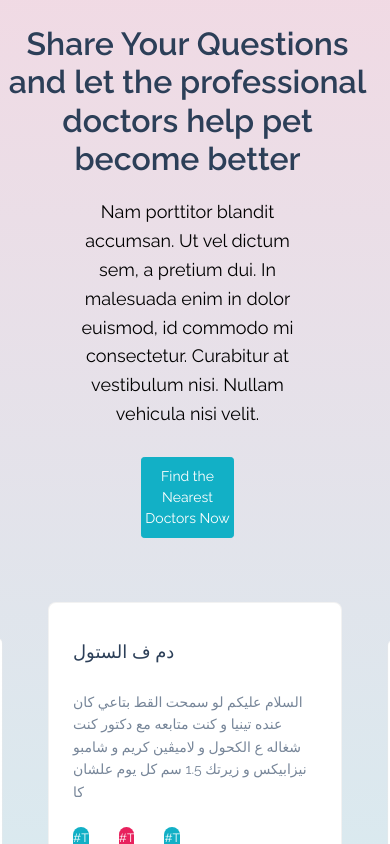
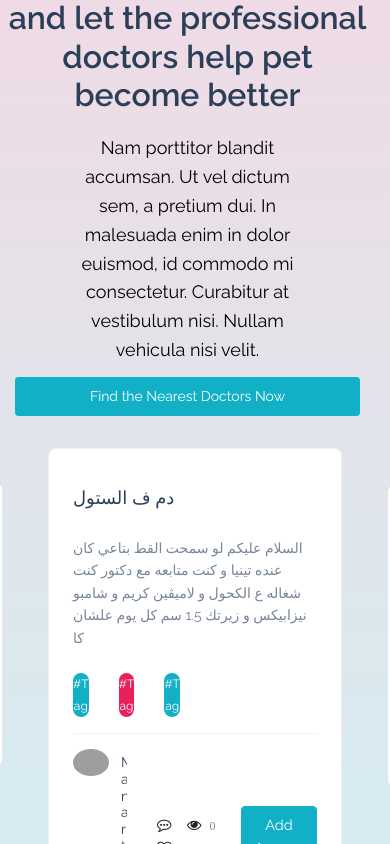
Before and after one commit to eng-mahmoud-adel/Zoorest-React.js, a React (Create React App) app: page / in a window 390 px wide. Shown: the part 2700-3544 px from the top of the page. Built offline with nearby package versions, Linux system fonts and the light colour scheme; no server answers; grey boxes are pictures that could not be loaded.

Commit message:
adjusting responsive in recent-question-component https://trello.com/c/GOceSjXD/

```diff
--- a/src/components/Helpers/SlickSlider.js
+++ b/src/components/Helpers/SlickSlider.js
@@ -6,7 +6,7 @@ import PropTypes from 'prop-types';
 
 const SlickSlider = ({children, className, settings}) => {
     return (
-        <div className={`${className} my-5`}>
+        <div className={`${className} my-3`}>
             <Slider {...settings}>
                 {children}
             </Slider>
--- a/src/pages/Home/RecentQuestions.jsx
+++ b/src/pages/Home/RecentQuestions.jsx
@@ -6,6 +6,7 @@ import SlickSlider from '../../components/Helpers/SlickSlider';
 import Question from "../../components/Cards/Questions/Question";
 import Tag from "../../components/Tags/Tag";
 import LazyLoad from "react-lazyload";
+import { Link } from 'react-router-dom';
 
 const RecentQuestions = (props) => {
     const slickSettings = {
@@ -43,20 +44,20 @@ const RecentQuestions = (props) => {
     return (
         <Fragment>
             <div className="row mr-0">
-                <div className="col-md-3 image">
+                <div className="col-md-3 col-sm-4 image">
                     <LazyLoad unmountIfInvisible={true} once={true}
                               placeholder={<h5 className="lazy loading">loading...</h5>}>
                         <img src={AnimalImage} alt="" className="img-fluid"/>
                     </LazyLoad>
                 </div>
-                <div className="col-md-8 text-center wrapper">
-                    <h1 className="title font-weight-bold">Share Your Questions and let the professional doctors help
+                <div className="col-md-7 col-sm-12 text-center wrapper">
+                    <h1 className="title font-weight-bold mt-0">Share Your Questions and let the professional doctors help
                         pet become better</h1>
-                    <p className="desc">Nam porttitor blandit accumsan. Ut vel dictum sem, a pretium dui. In malesuada
+                    <p className="desc mb-0">Nam porttitor blandit accumsan. Ut vel dictum sem, a pretium dui. In malesuada
                         enim in dolor euismod, id commodo mi consectetur. Curabitur at vestibulum nisi. Nullam vehicula
                         nisi velit.</p>
-                    <div className="w-25 mx-auto">
-                        <Button text="Find the Nearest Doctors Now" color="btn btn-info" size="btn-sm"/>
+                    <div className="col-xl-4 col-lg-5 col-md-7 col-sm-5 mx-auto">
+                        <Link to= "/doctor"><Button text="Find the Nearest Doctors Now" color="btn btn-info" size="btn-sm"/></Link>
                     </div>
                 </div>
             </div>
--- a/src/sass/pages/_home.scss
+++ b/src/sass/pages/_home.scss
@@ -52,7 +52,7 @@
 
 /* end download app section */
 
-/* start reacent questions section */
+/* start recent questions section */
 #section-recent-questions {
   .image {
     transform: translateY(-85px);
@@ -127,7 +127,7 @@
 
 }
 
-/* end reacent questions section */
+/* end recent questions section */
 
 /* start sponsored provider section */
 #section-nearest-provider {
```
